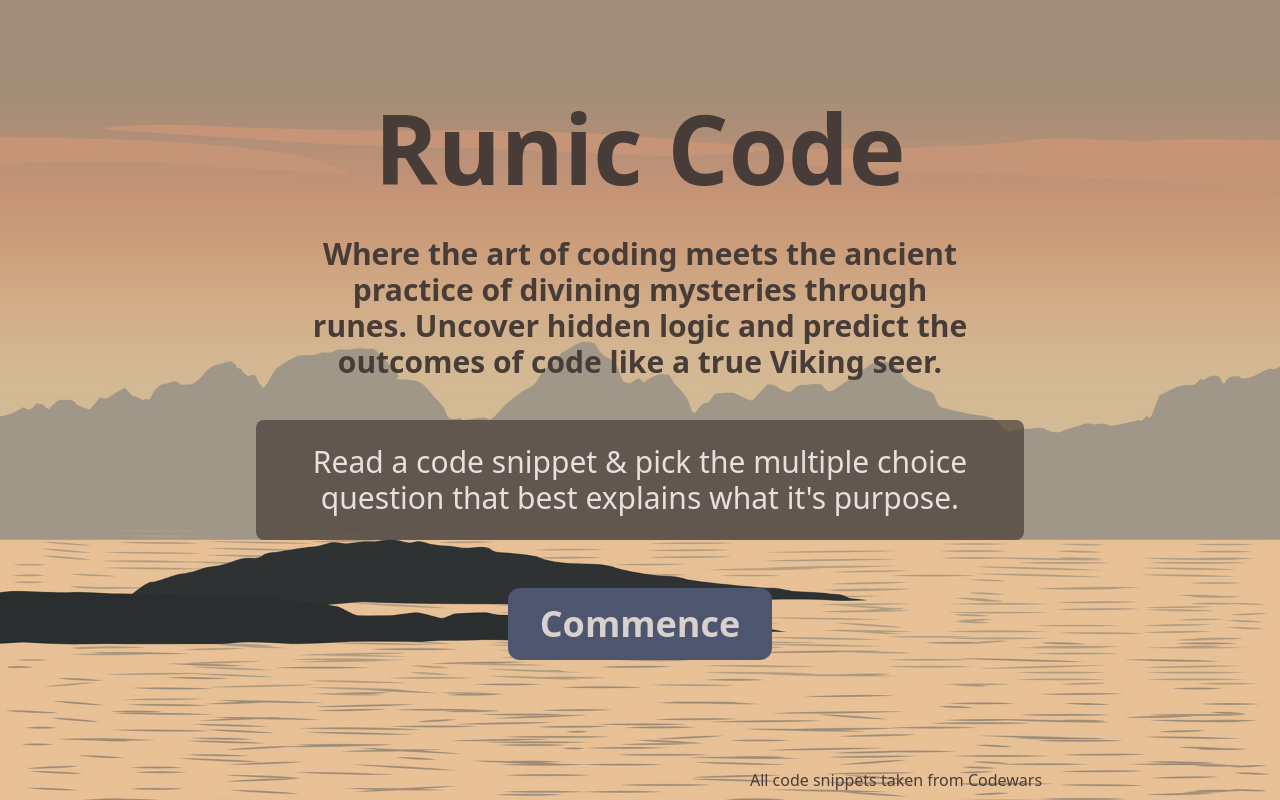
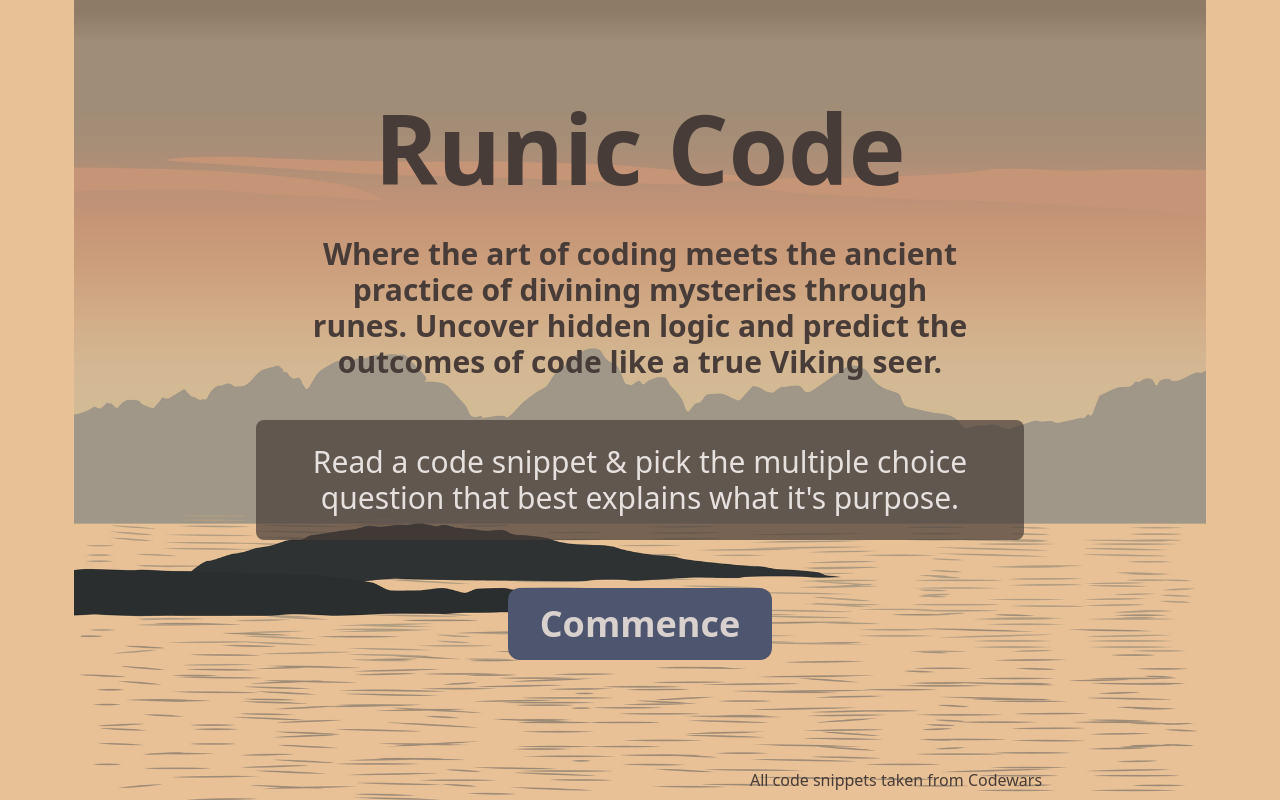
Before and after one commit to JoleneKearse/runic-code, a React (Vite) app in the folder client/: page / in a window 1280 px wide. Built offline with nearby package versions, Linux system fonts and the light colour scheme; no server answers.

Commit message:
chore: add fallback background color

```diff
--- a/client/index.html
+++ b/client/index.html
@@ -6,7 +6,7 @@
     <meta name="viewport" content="width=device-width, initial-scale=1.0" />
     <title>Runic Code</title>
   </head>
-  <body class="bg-fyord bg-cover bg-center h-full w-full text-neutral-900">
+  <body class="bg-background bg-fyord bg-contain bg-center bg-no-repeat h-full w-full text-neutral-900">
     <div id="root"></div>
     <script type="module" src="/src/main.jsx"></script>
   </body>
--- a/client/tailwind.config.js
+++ b/client/tailwind.config.js
@@ -24,6 +24,7 @@ export default {
 					red: "#9a2418",
 					pink: "#9a6d80",
 				},
+				background: "#e8c196",
 			},
 			backgroundImage: {
 				fyord: "url('/background.jpg')",
```
